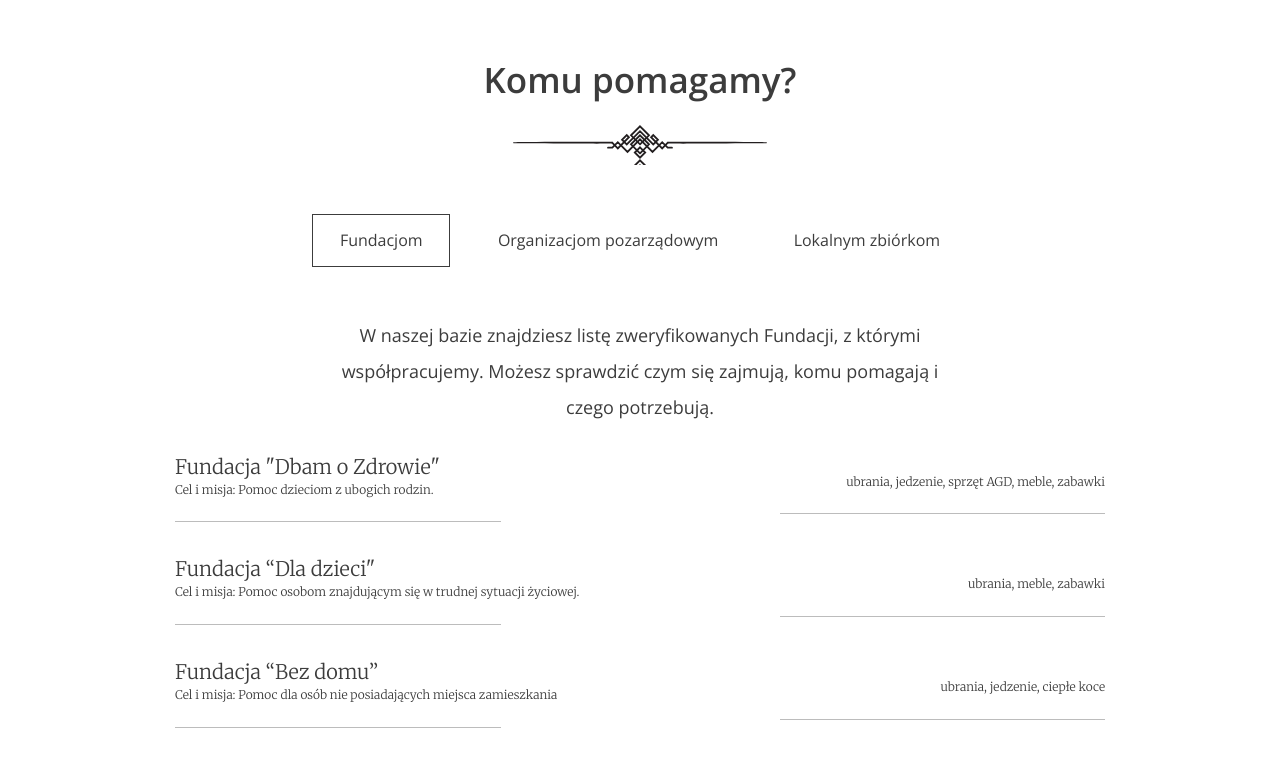
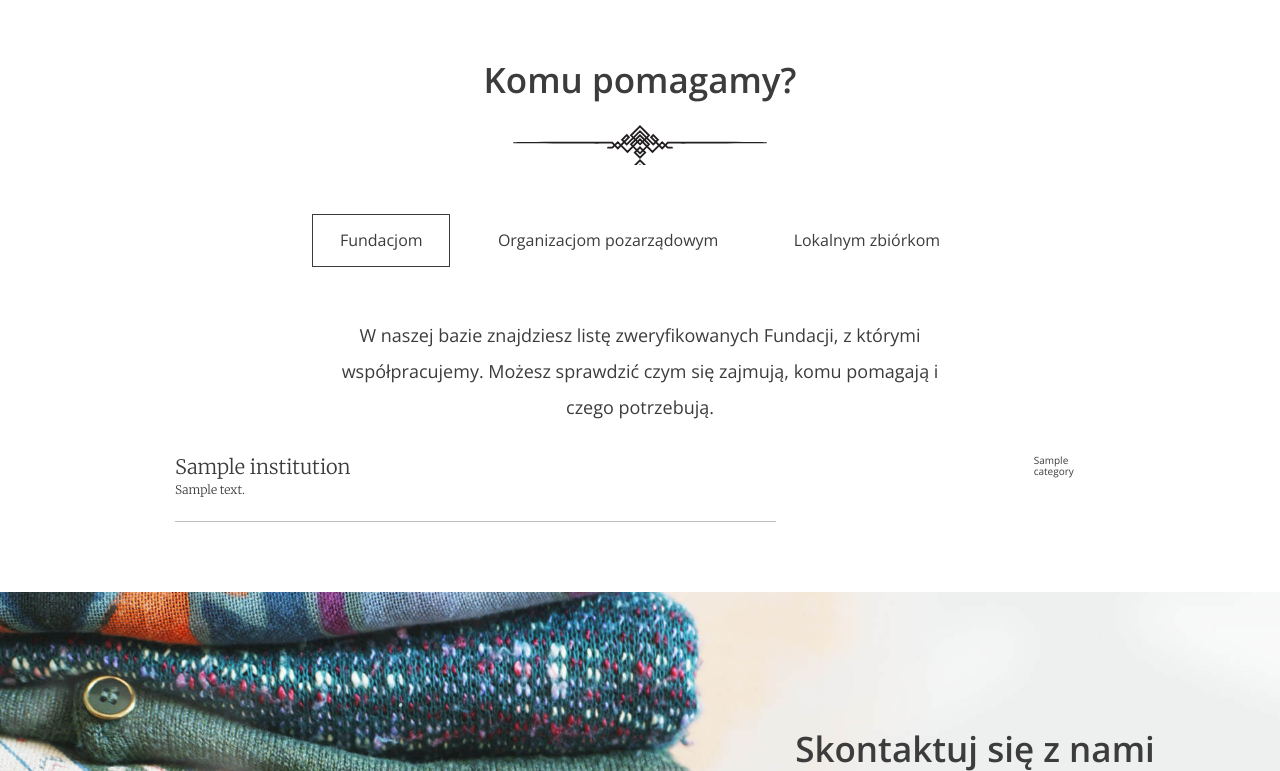
Before and after one commit to maciejpiszczek/donate-stuff, a Django app: page / in a window 1280 px wide. Shown: the part 2440-3211 px from the top of the page. Run offline with Django 4.2, Linux system fonts and the light colour scheme; tables that the repository leaves empty hold one stand-in row (values such as "Sample post"); style sheets or scripts are compiled from the project's sources; parts of the project's set-up code (start-up, migrations or seed data) failed here and were passed over.

Commit message:
amount of donated bags displayed properly

```diff
--- a/backend_core/home/views.py
+++ b/backend_core/home/views.py
@@ -1,3 +1,5 @@
+from functools import reduce
+
 from django.views.generic import TemplateView
 
 from home.models import Donation, Institution
@@ -8,8 +10,14 @@ class LandingPageView(TemplateView):
 
     def get_context_data(self, **kwargs):
         context = super().get_context_data(**kwargs)
-        context['donations_count'] = Donation.objects.count()
+
+        context['bags_count'] = sum([donation.quantity for donation in Donation.objects.all()])
         context['inst_count'] = Institution.objects.count()
+
+        foundations = Institution.objects.filter(type="1")
+        ngos = Institution.objects.filter(type="2")
+        local_fundrs = Institution.objects.filter(type="3")
+        context['institutions'] = [(1, foundations), (2, ngos), (3, local_fundrs)]
 
         return context
 
--- a/backend_core/templates/index.html
+++ b/backend_core/templates/index.html
@@ -24,7 +24,7 @@
     <section id="stats" class="stats">
       <div class="container container--85">
         <div class="stats--item">
-          <em>{{ donations_count }}</em>
+          <em>{{ bags_count }}</em>
           <h3>Oddanych worków</h3>
           <p>Lorem ipsum dolor sit amet consectetur adipisicing elit. Eius est beatae, quod accusamus illum tempora!</p>
         </div>
@@ -85,37 +85,26 @@
         <li data-id="3"><a href="#" class="btn btn--without-border">Lokalnym zbiórkom</a></li>
       </ul>
 
-      <!-- SLIDE 1 -->
-      <div class="help--slides active" data-id="1">
+      {% for group in institutions %}
+      <div class="help--slides {% if group.0 == 1 %}active{% endif %}" data-id="{{ group.0 }}">
         <p>W naszej bazie znajdziesz listę zweryfikowanych Fundacji, z którymi współpracujemy. Możesz sprawdzić czym się zajmują, komu pomagają i czego potrzebują.</p>
 
         <ul class="help--slides-items">
+          {% for institution in group.1 %}
           <li>
             <div class="col">
-              <div class="title">Fundacja "Dbam o Zdrowie"</div>
-              <div class="subtitle">Cel i misja: Pomoc dzieciom z ubogich rodzin.</div>
+              <div class="title">{{ institution.name }}</div>
+              <div class="subtitle">{{ institution.description }}</div>
             </div>
 
-            <div class="col"><div class="text">ubrania, jedzenie, sprzęt AGD, meble, zabawki</div></div>
+              <div class="text">
+                {% for category in institution.categories.all %}
+                  {{ category }}
+                {% endfor %}
+              </div>
+
           </li>
-
-          <li>
-            <div class="col">
-              <div class="title">Fundacja “Dla dzieci"</div>
-              <div class="subtitle">Cel i misja: Pomoc osobom znajdującym się w trudnej sytuacji życiowej.</div>
-            </div>
-
-            <div class="col"><div class="text">ubrania, meble, zabawki</div></div>
-          </li>
-
-          <li>
-            <div class="col">
-              <div class="title">Fundacja “Bez domu”</div>
-              <div class="subtitle">Cel i misja: Pomoc dla osób nie posiadających miejsca zamieszkania</div>
-            </div>
-
-            <div class="col"><div class="text">ubrania, jedzenie, ciepłe koce</div></div>
-          </li>
+          {% endfor %}
         </ul>
         <!-- Pagination
         <ul class="help--slides-pagination">
@@ -125,52 +114,7 @@
         </ul>
         -->
       </div>
-
-
-      <!-- SLIDE 2 -->
-      <div class="help--slides" data-id="2">
-        <p>
-          Lorem ipsum dolor, sit amet consectetur adipisicing elit. Hic officiis mollitia dolor, neque aspernatur accusamus debitis. Ducimus, officia. Quia, sunt illum! Non iste placeat ab ipsum alias
-          quos suscipit corporis!
-        </p>
-        <ul class="help--slides-items">
-          <li>
-            <div class="col">
-              <div class="title">Organizacja 1</div>
-              <div class="subtitle">Lorem ipsum dolor sit amet consectetur.</div>
-            </div>
-
-            <div class="col"><div class="text">Lorem ipsum dolor sit amet consectetur adipisicing elit.</div></div>
-          </li>
-
-          <li>
-            <div class="col">
-              <div class="title">Organizacja 2</div>
-              <div class="subtitle">Lorem ipsum dolor sit amet consectetur.</div>
-            </div>
-
-            <div class="col"><div class="text">Lorem ipsum dolor sit amet consectetur adipisicing elit.</div></div>
-          </li>
-
-          <li>
-            <div class="col">
-              <div class="title">Organizacja 3</div>
-              <div class="subtitle">Lorem ipsum dolor sit amet consectetur.</div>
-            </div>
-
-            <div class="col"><div class="text">Lorem ipsum dolor sit amet consectetur adipisicing elit.</div></div>
-          </li>
-
-          <li>
-            <div class="col">
-              <div class="title">Organizacja 4</div>
-              <div class="subtitle">Lorem ipsum dolor sit amet consectetur.</div>
-            </div>
-
-            <div class="col"><div class="text">Lorem ipsum dolor sit amet consectetur adipisicing elit.</div></div>
-          </li>
-        </ul>
-
+     {% endfor %}
         <!-- Pagination
         <ul class="help--slides-pagination">
           <li><a href="#" class="btn btn--small btn--without-border active" data-page="1">1</a></li>
@@ -180,38 +124,6 @@
           <li><a href="#" class="btn btn--small btn--without-border" data-page="5">5</a></li>
         </ul>
         -->
-      </div>
-
-      <!-- SLIDE 3 -->
-      <div class="help--slides" data-id="3">
-        <p>Lorem ipsum dolor sit amet, his ocurreret persequeris ea, ad utinam laudem duo. Verterem adipisci partiendo eos ne, ea his reque quaeque recteque, ne quo lobortis intellegam.</p>
-        <ul class="help--slides-items">
-          <li>
-            <div class="col">
-              <div class="title">Lokalna zbiórka 1</div>
-              <div class="subtitle">Lorem ipsum dolor sit amet consectetur.</div>
-            </div>
-
-            <div class="col"><div class="text">Lorem ipsum dolor sit amet consectetur adipisicing elit.</div></div>
-          </li>
-
-          <li>
-            <div class="col">
-              <div class="title">Lokalna zbiórka 2</div>
-              <div class="subtitle">Lorem ipsum dolor sit amet consectetur.</div>
-            </div>
-
-            <div class="col"><div class="text">Lorem ipsum dolor sit amet consectetur adipisicing elit.</div></div>
-          </li>
-        </ul>
-
-        <!-- Pagination
-        <ul class="help--slides-pagination">
-          <li><a href="#" class="btn btn--small btn--without-border active" data-page="1">1</a></li>
-          <li><a href="#" class="btn btn--small btn--without-border" data-page="2">2</a></li>
-        </ul>
-        -->
-      </div>
     </section>
   {% endblock container %}
 
```
